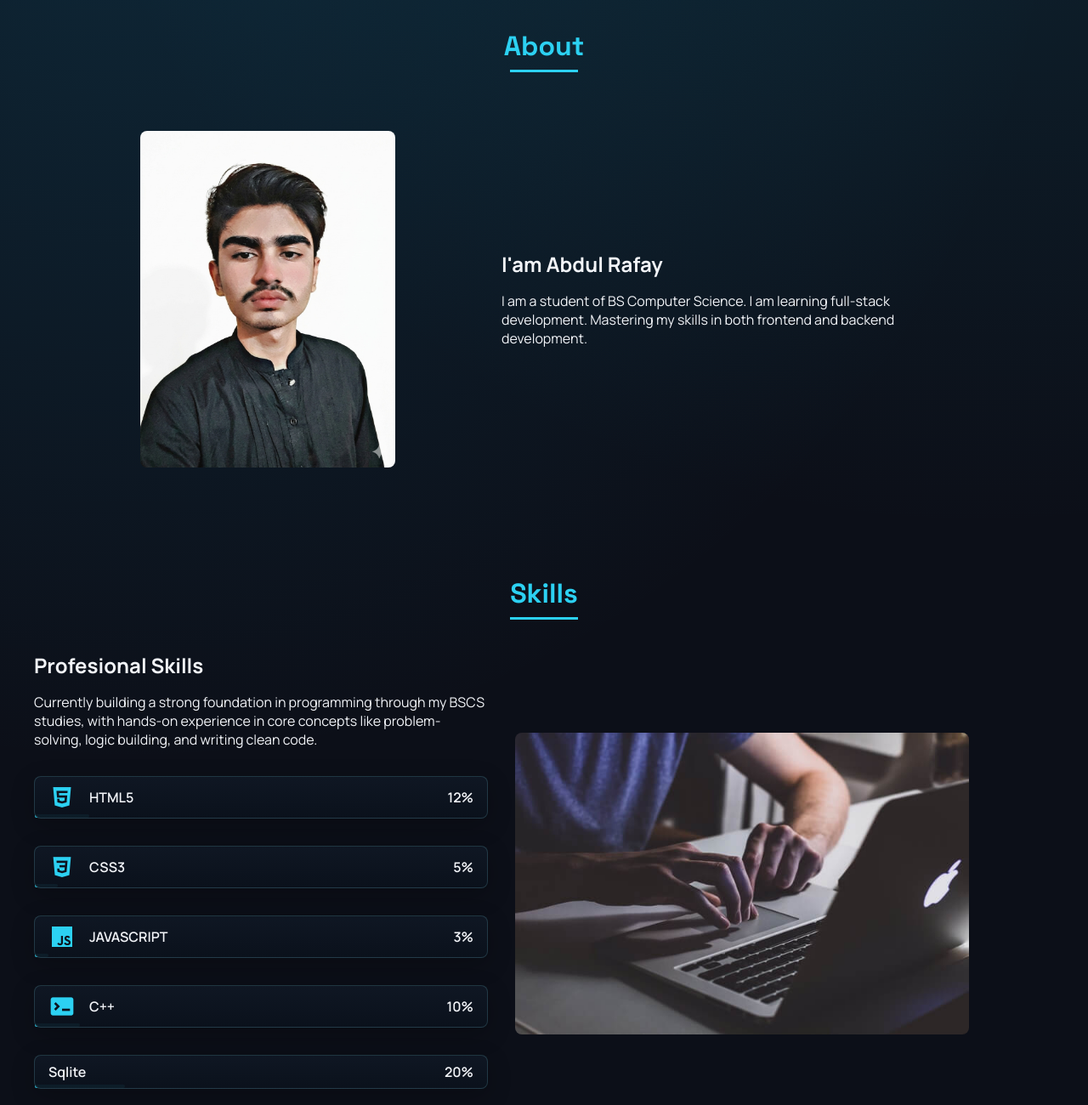
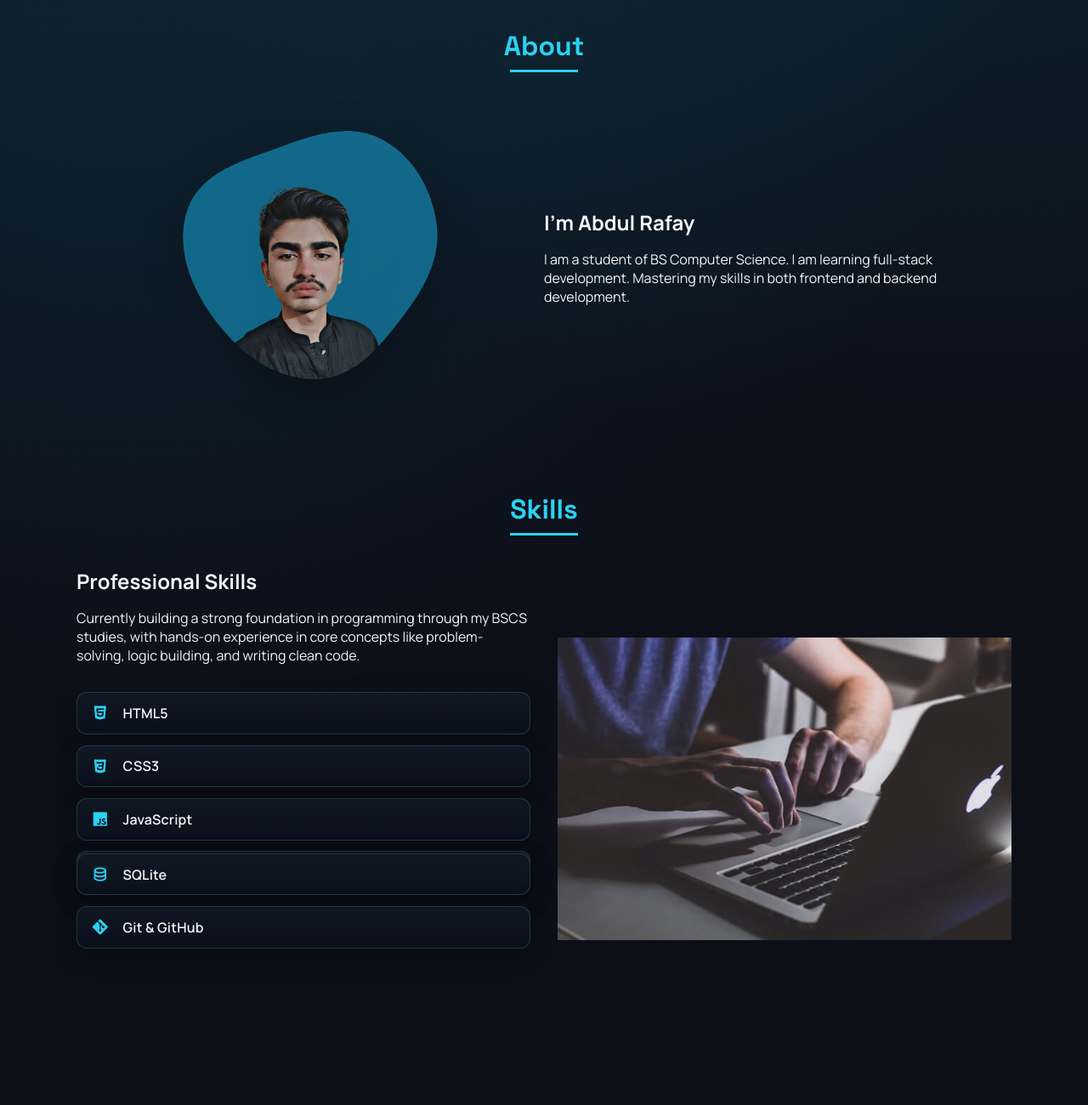
Before and after one commit to Abrafay01/rafay.live, a plain HTML site: page index.html in a window 1280 px wide. Shown: the part 720-2020 px from the top of the page at 85% size. Drawn offline with nearby package versions, Linux system fonts and the light colour scheme.

Commit message:
Better Look

```diff
--- a/assets/css/styles.css
+++ b/assets/css/styles.css
@@ -108,9 +108,10 @@ img {
 /*===== LAYOUT =====*/
 .bd-grid {
   max-width: 1100px;
+  width: min(1100px, calc(100% - 2rem));
   display: grid;
-  margin-left: var(--mb-2);
-  margin-right: var(--mb-2);
+  margin-left: auto;
+  margin-right: auto;
 }
 
 .l-header {
@@ -544,10 +545,14 @@ body.nav-open {
 }
 .about__img {
   justify-self: center;
+  width: 240px;
 }
-.about__img img {
-  width: 200px;
-  border-radius: 0.5rem;
+.about__blob {
+  fill: rgba(24, 155, 203, 0.78);
+  filter: drop-shadow(0 12px 24px rgba(0, 0, 0, 0.35));
+}
+.about__blob-img {
+  width: 360px;
 }
 
 /* ===== SKILLS =====*/
@@ -563,19 +568,24 @@ body.nav-open {
 }
 .skills__data {
   display: flex;
-  justify-content: space-between;
+  justify-content: flex-start;
   align-items: center;
-  position: relative;
   font-weight: var(--font-semi);
-  padding: 0.5rem 1rem;
-  margin-bottom: var(--mb-4);
-  border-radius: 0.5rem;
+  padding: 0.8rem 1rem;
+  margin-bottom: 0.8rem;
+  border-radius: 0.75rem;
   border: 1px solid var(--border-color);
   background: linear-gradient(180deg, rgba(16, 24, 36, 0.95), rgba(11, 18, 28, 0.95));
   box-shadow: 0px 8px 28px rgba(0, 0, 0, 0.24);
+  transition: transform 0.25s ease, border-color 0.25s ease, box-shadow 0.25s ease;
+}
+.skills__data:hover {
+  transform: translateY(-2px);
+  border-color: rgba(24, 155, 203, 0.52);
+  box-shadow: 0px 12px 30px rgba(24, 155, 203, 0.2);
 }
 .skills__icon {
-  font-size: 2rem;
+  font-size: 1.35rem;
   margin-right: var(--mb-2);
   color: var(--first-color);
 }
@@ -583,39 +593,18 @@ body.nav-open {
   display: flex;
   align-items: center;
 }
-.skills__bar {
-  position: absolute;
-  left: 0;
-  bottom: 0;
-  background-color: var(--first-color);
-  height: 0.25rem;
-  border-radius: 0.5rem;
-  z-index: var(--z-back);
-}
-.skills__html {
-  width: 12%;
-}
-.skills__css {
-  width: 5%;
-}
-.skills__js {
-  width: 3%;
-}
-.skills__cpp {
-  width: 10%;
-}
-.skills__sqlite {
-  width: 20%;
-}
-.skills__img {
-  border-radius: 0.5rem;
+.skills__name {
+  letter-spacing: 0.01em;
 }
 
 /* ===== WORK =====*/
 .work__container {
+  display: grid;
   row-gap: 2rem;
+  justify-items: center;
 }
 .work__img {
+  width: min(100%, 330px);
   border: 1px solid var(--border-color);
   box-shadow: 0px 8px 28px rgba(0, 0, 0, 0.24);
   border-radius: 0.5rem;
@@ -629,6 +618,13 @@ body.nav-open {
 }
 
 /* ===== CONTACT =====*/
+.contact__container {
+  display: grid;
+  justify-items: center;
+}
+.contact__form {
+  width: min(100%, 500px);
+}
 .contact__input {
   width: 100%;
   font-size: var(--normal-font-size);
@@ -647,7 +643,7 @@ body.nav-open {
   outline: none;
   font-size: var(--normal-font-size);
   cursor: pointer;
-  margin-left: auto;
+  margin: 0 auto;
 }
 
 /* ===== FOOTER =====*/
@@ -760,7 +756,7 @@ body.nav-open {
   .about__container {
     padding-top: 2rem;
   }
-  .about__img img {
+  .about__img {
     width: 300px;
   }
   .skills__container {
@@ -775,10 +771,6 @@ body.nav-open {
   }
 }
 @media screen and (min-width: 992px) {
-  .bd-grid {
-    margin-left: 2.5rem;
-    margin-right: 2.5rem;
-  }
   .home {
     padding: 10rem 0 2rem;
   }
--- a/index.html
+++ b/index.html
@@ -44,7 +44,7 @@
             <!--===== HOME =====-->
             <section class="home bd-grid" id="home">
                 <div class="home__data">
-                    <h1 class="home__title">Hi,<br>I'am <span class="home__title-color">Abdul Rafay</span><br>Full Stack Developer</h1>
+                    <h1 class="home__title">Hi,<br>I'm <span class="home__title-color">Abdul Rafay</span><br>Full Stack Developer</h1>
 
                     <div class="home__cta">
                         <a href="#contact" class="button">Contact</a>
@@ -77,11 +77,19 @@
 
                 <div class="about__container bd-grid">
                     <div class="about__img">
-                        <img src="assets/img/about.jpg" alt="">
+                        <svg class="about__blob" viewBox="0 0 479 467" xmlns="http://www.w3.org/2000/svg" xmlns:xlink="http://www.w3.org/1999/xlink">
+                            <mask id="aboutMask" mask-type="alpha">
+                                <path d="M9.19024 145.964C34.0253 76.5814 114.865 54.7299 184.111 29.4823C245.804 6.98884 311.86 -14.9503 370.735 14.143C431.207 44.026 467.948 107.508 477.191 174.311C485.897 237.229 454.931 294.377 416.506 344.954C373.74 401.245 326.068 462.801 255.442 466.189C179.416 469.835 111.552 422.137 65.1576 361.805C17.4835 299.81 -17.1617 219.583 9.19024 145.964Z"/>
+                            </mask>
+                            <g mask="url(#aboutMask)">
+                                <path d="M9.19024 145.964C34.0253 76.5814 114.865 54.7299 184.111 29.4823C245.804 6.98884 311.86 -14.9503 370.735 14.143C431.207 44.026 467.948 107.508 477.191 174.311C485.897 237.229 454.931 294.377 416.506 344.954C373.74 401.245 326.068 462.801 255.442 466.189C179.416 469.835 111.552 422.137 65.1576 361.805C17.4835 299.81 -17.1617 219.583 9.19024 145.964Z"/>
+                                <image class="about__blob-img" x="50" y="60" href="assets/img/perfil.png"/>
+                            </g>
+                        </svg>
                     </div>
 
                     <div>
-                        <h2 class="about__subtitle">I'am Abdul Rafay</h2>
+                        <h2 class="about__subtitle">I'm Abdul Rafay</h2>
                         <p class="about__text">I am a student of BS Computer Science. I am learning full-stack development. Mastering my skills in both frontend and backend development.</p>
                     </div>
                 </div>
@@ -93,18 +101,12 @@
 
                 <div class="skills__container bd-grid">
                     <div>
-                        <h2 class="skills__subtitle">Profesional Skills</h2>
+                        <h2 class="skills__subtitle">Professional Skills</h2>
                         <p class="skills__text">Currently building a strong foundation in programming through my BSCS studies, with hands-on experience in core concepts like problem-solving, logic building, and writing clean code.</p>
                         <div class="skills__data">
                             <div class="skills__names">
                                 <i class='bx bxl-html5 skills__icon'></i>
                                 <span class="skills__name">HTML5</span>
-                            </div>
-                            <div class="skills__bar skills__html">
-
-                            </div>
-                            <div>
-                                <span class="skills__percentage">12%</span>
                             </div>
                         </div>
                         <div class="skills__data">
@@ -112,23 +114,11 @@
                                 <i class='bx bxl-css3 skills__icon'></i>
                                 <span class="skills__name">CSS3</span>
                             </div>
-                            <div class="skills__bar skills__css">
-
-                            </div>
-                            <div>
-                                <span class="skills__percentage">5%</span>
-                            </div>
                         </div>
                         <div class="skills__data">
                             <div class="skills__names">
-                                <i class='bx bxl-javascript skills__icon' ></i>
-                                <span class="skills__name">JAVASCRIPT</span>
-                            </div>
-                            <div class="skills__bar skills__js">
-
-                            </div>
-                            <div>
-                                <span class="skills__percentage">3%</span>
+                                <i class='bx bxl-javascript skills__icon'></i>
+                                <span class="skills__name">JavaScript</span>
                             </div>
                         </div>
                         <div class="skills__data">
@@ -136,25 +126,17 @@
                                 <i class='bx bxs-terminal skills__icon'></i>
                                 <span class="skills__name">C++</span>
                             </div>
-                            <div class="skills__bar skills__cpp">
-
-                            </div>
-                            <div>
-                                <span class="skills__percentage">10%</span>
+                        </div>
+                        <div class="skills__data">
+                            <div class="skills__names">
+                                <i class='bx bx-data skills__icon'></i>
+                                <span class="skills__name">SQLite</span>
                             </div>
                         </div>
-                        <div>
-                            <div class="skills__data">
-                                <div class="skills__names">
-                                    <i class 'bx bx-data skills__icon'></i>
-                                    <span class="skills__name">Sqlite</span>
-                                </div>
-                                <div class="skills__bar skills__sqlite">
-
-                                </div>
-                                <div>
-                                    <span class="skills__percentage">20%</span>
-                                </div>
+                        <div class="skills__data">
+                            <div class="skills__names">
+                                <i class='bx bxl-git skills__icon'></i>
+                                <span class="skills__name">Git & GitHub</span>
                             </div>
                         </div>
                     </div>
```
